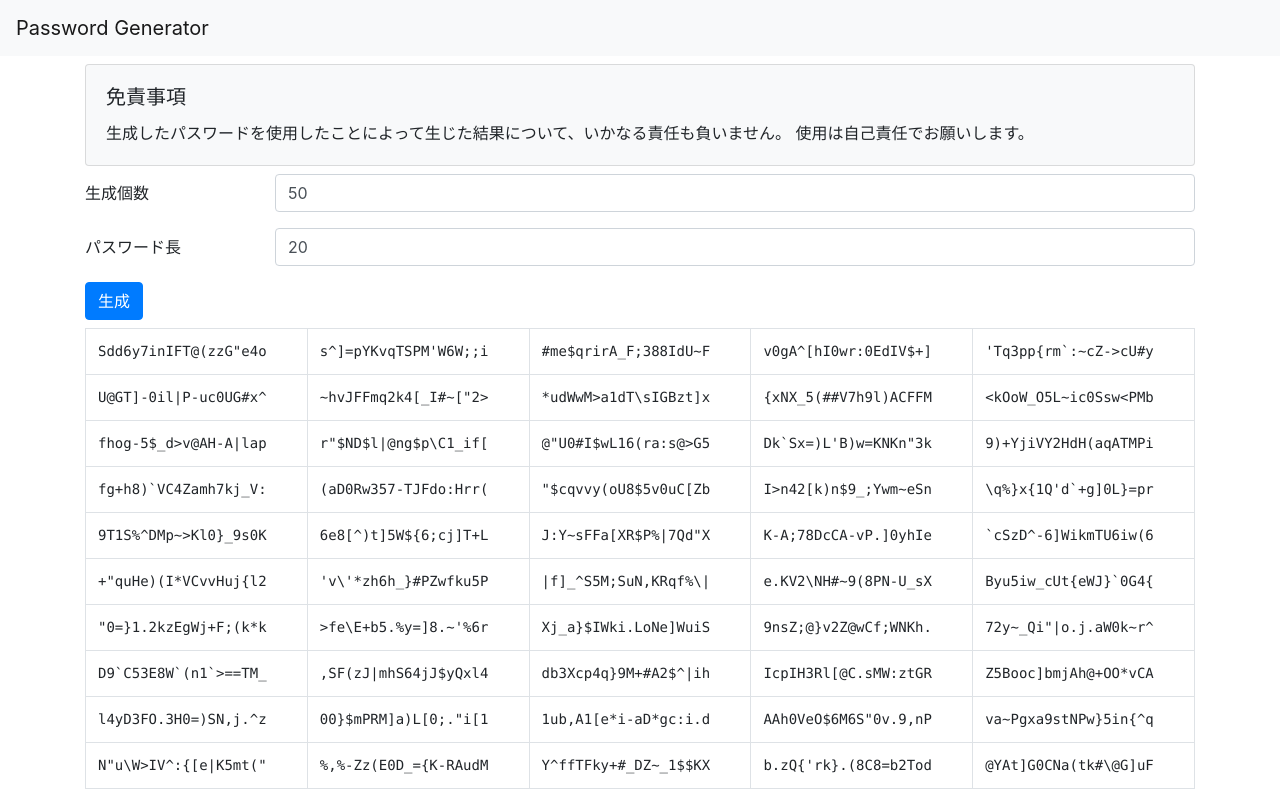
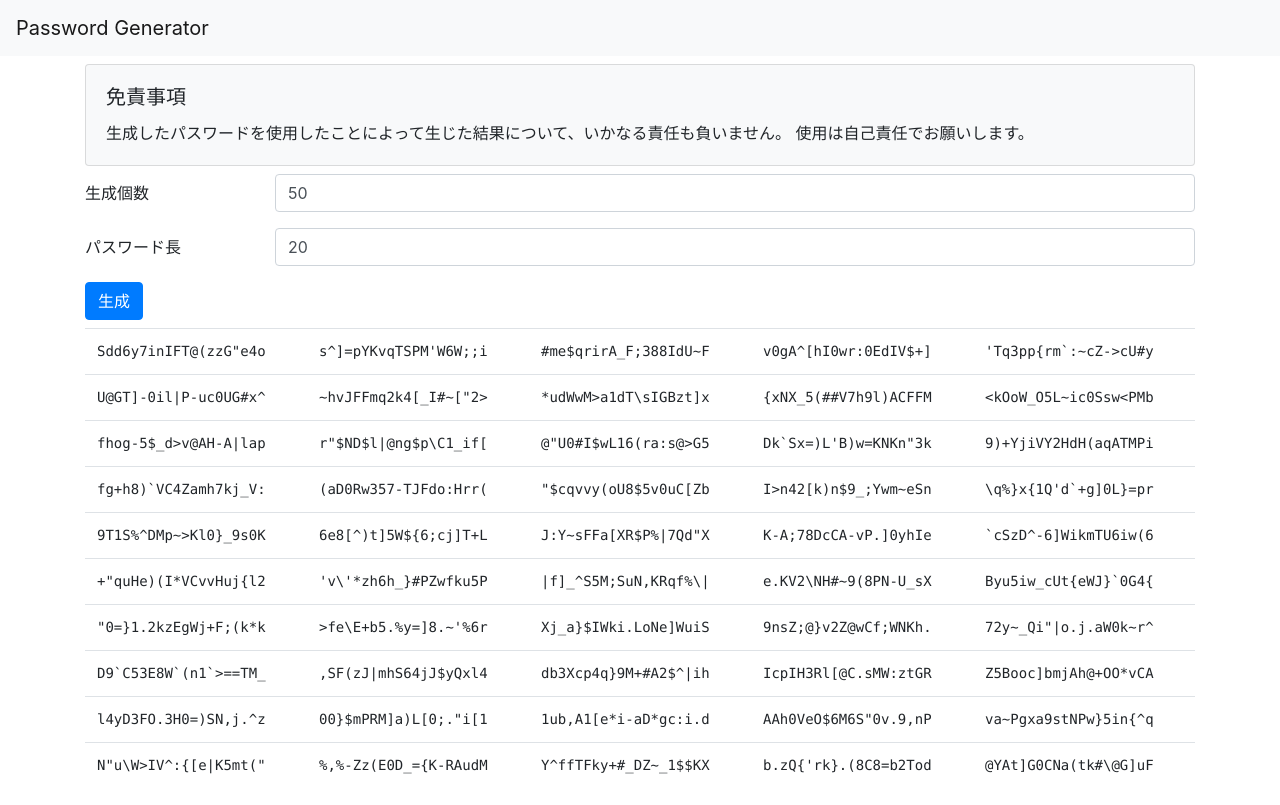
Before and after one commit to ttk1/password-generator, a React app: page / in a window 1280 px wide. Built offline with nearby package versions, Linux system fonts and the light colour scheme.

Commit message:
生成を連続でクリックしても値が更新されるようにした

```diff
--- a/src/main.tsx
+++ b/src/main.tsx
@@ -7,18 +7,12 @@ import { Container, Navbar, Table, Form, Row, Col, Button, Card } from 'react-bo
 
 import { generatePassword } from './password';
 
+const defaultPasswordCount = 50;
+const defaultPasswordLength = 20;
 
-function getArray(len: number) {
-  const arr: number[] = [];
-  for (let i = 0; i < len; i++) {
-    arr.push(i);
-  }
-  return arr;
-}
-
-const MyForm = (props: { rows: number; cols: number; passwordLength: number; onSubmit: (passwords: number, passwordLength: number) => void }) => {
-  const [passwords, setPasswords] = React.useState(props.rows * props.cols);
-  const [passwordLength, setPasswordLength] = React.useState(props.passwordLength);
+const MyForm = (props: { onSubmit: (passwords: number, passwordLength: number) => void }) => {
+  const [passwords, setPasswords] = React.useState(defaultPasswordCount);
+  const [passwordLength, setPasswordLength] = React.useState(defaultPasswordLength);
 
   return (
     <Form className="my-2">
@@ -41,26 +35,37 @@ const MyForm = (props: { rows: number; cols: number; passwordLength: number; onS
   );
 };
 
-const PasswordTable = (props: { rows: number; cols: number; passwordLength: number }) => (
-  <Table bordered>
-    {getArray(props.rows).map((number) => (
-      <tr key={number}>
-        {getArray(props.cols).map((number) => (
-          <td key={number}><pre className="m-0">{generatePassword(props.passwordLength)}</pre></td>
-        ))}
-      </tr>
-    ))}
-  </Table>
-);
+const PasswordTable = (props: { passwords: string[] }) => {
+  const rows: string[][] = [];
+  for (let i = 0; i < props.passwords.length; i += 5) {
+    rows.push(props.passwords.slice(i, i + 5));
+  }
+
+  return (
+    <Table>
+      {rows.map((row, index) => (
+        <tr key={index}>
+          {row.map((value, index) => (
+            <td key={index}><pre className="m-0">{value}</pre></td>
+          ))}
+        </tr>
+      ))}
+    </Table>
+  );
+};
 
 const Layout = () => {
-  const [rows, setRows] = React.useState(10);
-  const [cols, setCols] = React.useState(5);
-  const [passwordLength, setPasswordLength] = React.useState(20);
-  const onSubmit = (passwords: number, passwordLength: number) => {
-    setRows(passwords / 5);
-    setCols(5);
-    setPasswordLength(passwordLength);
+  function generatePasswords(passwordCount: number, passwordLength: number) {
+    const passwords: string[] = [];
+    for (let i = 0; i < passwordCount; i++) {
+      passwords.push(generatePassword(passwordLength));
+    }
+    return passwords;
+  }
+
+  const [passwords, setPasswords] = React.useState(generatePasswords(defaultPasswordCount, defaultPasswordLength));
+  const onSubmit = (passwordCount: number, passwordLength: number) => {
+    setPasswords(generatePasswords(passwordCount, passwordLength));
   };
 
   return (
@@ -80,8 +85,8 @@ const Layout = () => {
             </Card.Text>
           </Card.Body>
         </Card>
-        <MyForm rows={rows} cols={cols} passwordLength={passwordLength} onSubmit={onSubmit} />
-        <PasswordTable rows={rows} cols={cols} passwordLength={passwordLength} />
+        <MyForm onSubmit={onSubmit} />
+        <PasswordTable passwords={passwords} />
       </Container>
     </React.Fragment>
   );
```
